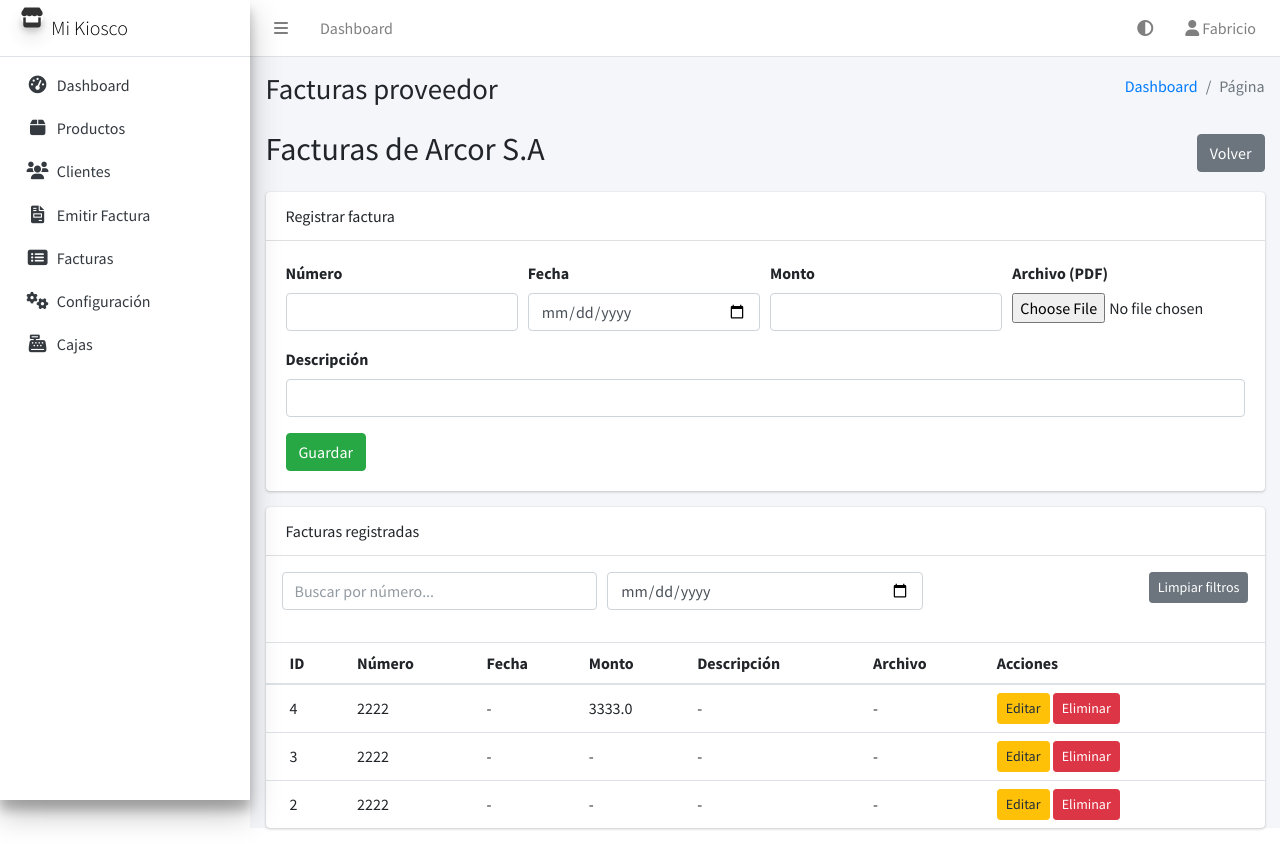
After one commit to fabricioverhagen/Software-web-Kiosco, a Flask app: page /dashboard/proveedores/1/facturas in a window 1280 px wide. The commit adds this page. Run offline with Flask 3, Linux system fonts and the light colour scheme; a user stored in the database is signed in; data comes from the database, SQL or seed files in the repository; both versions use the stored data as it was after the commit; some libraries are stand-ins or nearby versions.

Commit message:
Agregado de proveedores y facturas de proveedores

```diff
--- a/app.py
+++ b/app.py
@@ -6,6 +6,12 @@ import os
 
 app = Flask(__name__)
 app.secret_key = "admin"
+# Configuración para uploads
+BASE_DIR = os.path.dirname(__file__)
+UPLOAD_FOLDER = os.path.join(BASE_DIR, 'static', 'uploads', 'proveedor_facturas')
+ALLOWED_EXTENSIONS = {'pdf'}
+os.makedirs(UPLOAD_FOLDER, exist_ok=True)
+app.config['UPLOAD_FOLDER'] = UPLOAD_FOLDER
 
 def get_db_connection():
     # Esto busca en la carpeta del proyecto
@@ -38,6 +44,37 @@ def ensure_cajas_table():
 
 # Asegurarse de que la tabla exista al iniciar
 ensure_cajas_table()
+
+
+def ensure_facturas_proveedores_table():
+    """Crea la tabla 'facturas_proveedores' si no existe."""
+    conn = get_db_connection()
+    try:
+        conn.execute('''
+            CREATE TABLE IF NOT EXISTS facturas_proveedores (
+                id INTEGER PRIMARY KEY AUTOINCREMENT,
+                id_proveedor INTEGER NOT NULL,
+                numero TEXT,
+                fecha TEXT,
+                monto REAL,
+                descripcion TEXT,
+                archivo TEXT,
+                creado_en TEXT
+            )
+        ''')
+        conn.commit()
+    except Exception as e:
+        print(f"Error creando tabla facturas_proveedores: {e}")
+    finally:
+        conn.close()
+
+
+# Asegurarse de que la tabla exista al iniciar
+ensure_facturas_proveedores_table()
+
+
+def allowed_file(filename):
+    return '.' in filename and filename.rsplit('.', 1)[1].lower() in ALLOWED_EXTENSIONS
 
 #----------------------------------------------------- Funciones dashboard ------------------------------------------------------
 def get_dashboard_data():
@@ -243,6 +280,176 @@ def gestion_proveedores():
 
     conn.close()
     return render_template('gestion_proveedores.html', proveedores=proveedores)
+
+
+@app.route('/dashboard/proveedores/<int:id>/facturas', methods=['GET', 'POST'])
+def proveedor_facturas(id):
+    """Listar y subir facturas para un proveedor."""
+    if "user" not in session:
+        flash("Debes iniciar sesión para acceder.", "warning")
+        return redirect(url_for("login"))
+
+    conn = get_db_connection()
+    proveedor = conn.execute('SELECT * FROM proveedores WHERE id = ?', (id,)).fetchone()
+    if not proveedor:
+        conn.close()
+        flash('Proveedor no encontrado', 'danger')
+        return redirect(url_for('gestion_proveedores'))
+
+    if request.method == 'POST':
+        # Campos manuales
+        numero = request.form.get('numero', '').strip()
+        fecha = request.form.get('fecha', '').strip()
+        monto = request.form.get('monto', '').strip()
+        descripcion = request.form.get('descripcion', '').strip()
+
+        archivo = None
+        # Manejar archivo subido
+        if 'archivo' in request.files:
+            file = request.files['archivo']
+            if file and file.filename != '' and allowed_file(file.filename):
+                # Generar nombre seguro único
+                timestamp = datetime.now().strftime('%Y%m%d%H%M%S')
+                filename = f"prov_{id}_{timestamp}.pdf"
+                file_path = os.path.join(app.config['UPLOAD_FOLDER'], filename)
+                file.save(file_path)
+                archivo = filename
+            elif file and file.filename != '':
+                flash('Formato de archivo no permitido. Solo PDF.', 'danger')
+                conn.close()
+                return redirect(url_for('proveedor_facturas', id=id))
+
+        # Normalizar monto
+        try:
+            monto_val = float(monto) if monto else None
+        except:
+            monto_val = None
+
+        creado_en = datetime.now().strftime('%Y-%m-%d %H:%M:%S')
+
+        try:
+            conn.execute('''INSERT INTO facturas_proveedores (id_proveedor, numero, fecha, monto, descripcion, archivo, creado_en)
+                            VALUES (?, ?, ?, ?, ?, ?, ?)''',
+                         (id, numero if numero else None, fecha if fecha else None, monto_val, descripcion if descripcion else None, archivo, creado_en))
+            conn.commit()
+            flash('Factura registrada correctamente.', 'success')
+        except Exception as e:
+            conn.rollback()
+            flash(f'Error al registrar la factura: {e}', 'danger')
+        finally:
+            pass
+
+    # Traer facturas del proveedor
+    facturas = conn.execute('SELECT * FROM facturas_proveedores WHERE id_proveedor = ? ORDER BY creado_en DESC', (id,)).fetchall()
+    conn.close()
+    return render_template('proveedor_facturas.html', proveedor=proveedor, facturas=facturas)
+
+
+@app.route('/dashboard/proveedores/facturas/descargar/<int:id>', methods=['GET'])
+def descargar_factura(id):
+    if "user" not in session:
+        flash("Debes iniciar sesión para acceder.", "warning")
+        return redirect(url_for("login"))
+
+    conn = get_db_connection()
+    f = conn.execute('SELECT archivo FROM facturas_proveedores WHERE id = ?', (id,)).fetchone()
+    conn.close()
+    if not f or not f['archivo']:
+        flash('Archivo no disponible', 'danger')
+        return redirect(request.referrer or url_for('gestion_proveedores'))
+
+    return redirect(url_for('static', filename=f"uploads/proveedor_facturas/{f['archivo']}"))
+
+
+@app.route('/dashboard/proveedores/facturas/eliminar/<int:id>', methods=['POST'])
+def eliminar_factura_proveedor(id):
+    if "user" not in session:
+        flash("Debes iniciar sesión para acceder.", "warning")
+        return redirect(url_for("login"))
+
+    conn = get_db_connection()
+    f = conn.execute('SELECT archivo, id_proveedor FROM facturas_proveedores WHERE id = ?', (id,)).fetchone()
+    if not f:
+        conn.close()
+        flash('Factura no encontrada', 'danger')
+        return redirect(url_for('gestion_proveedores'))
+
+    try:
+        # borrar archivo si existe
+        if f['archivo']:
+            path = os.path.join(app.config['UPLOAD_FOLDER'], f['archivo'])
+            if os.path.exists(path):
+                os.remove(path)
+
+        conn.execute('DELETE FROM facturas_proveedores WHERE id = ?', (id,))
+        conn.commit()
+        flash('Factura eliminada correctamente', 'success')
+    except Exception as e:
+        conn.rollback()
+        flash(f'Error al eliminar factura: {e}', 'danger')
+    finally:
+        proveedor_id = f['id_proveedor']
+        conn.close()
+
+    return redirect(url_for('proveedor_facturas', id=proveedor_id))
+
+
+@app.route('/dashboard/proveedores/facturas/editar/<int:id>', methods=['POST'])
+def editar_factura_proveedor(id):
+    if "user" not in session:
+        flash("Debes iniciar sesión para acceder.", "warning")
+        return redirect(url_for("login"))
+
+    conn = get_db_connection()
+    f = conn.execute('SELECT * FROM facturas_proveedores WHERE id = ?', (id,)).fetchone()
+    if not f:
+        conn.close()
+        flash('Factura no encontrada', 'danger')
+        return redirect(url_for('gestion_proveedores'))
+
+    numero = request.form.get('numero', '').strip()
+    fecha = request.form.get('fecha', '').strip()
+    monto = request.form.get('monto', '').strip()
+    descripcion = request.form.get('descripcion', '').strip()
+
+    archivo = f['archivo']
+    # Manejar reemplazo de archivo
+    if 'archivo' in request.files:
+        file = request.files['archivo']
+        if file and file.filename != '' and allowed_file(file.filename):
+            # eliminar archivo viejo si existe
+            if archivo:
+                old_path = os.path.join(app.config['UPLOAD_FOLDER'], archivo)
+                if os.path.exists(old_path):
+                    os.remove(old_path)
+            timestamp = datetime.now().strftime('%Y%m%d%H%M%S')
+            filename = f"prov_{f['id_proveedor']}_{timestamp}.pdf"
+            file_path = os.path.join(app.config['UPLOAD_FOLDER'], filename)
+            file.save(file_path)
+            archivo = filename
+        elif file and file.filename != '':
+            flash('Formato de archivo no permitido. Solo PDF.', 'danger')
+            conn.close()
+            return redirect(url_for('proveedor_facturas', id=f['id_proveedor']))
+
+    try:
+        monto_val = float(monto) if monto else None
+    except:
+        monto_val = None
+
+    try:
+        conn.execute('''UPDATE facturas_proveedores SET numero = ?, fecha = ?, monto = ?, descripcion = ?, archivo = ? WHERE id = ?''',
+                     (numero if numero else None, fecha if fecha else None, monto_val, descripcion if descripcion else None, archivo, id))
+        conn.commit()
+        flash('Factura actualizada correctamente', 'success')
+    except Exception as e:
+        conn.rollback()
+        flash(f'Error al actualizar factura: {e}', 'danger')
+    finally:
+        proveedor_id = f['id_proveedor']
+        conn.close()
+
+    return redirect(url_for('proveedor_facturas', id=proveedor_id))
 
 
 @app.route('/proveedores/eliminar/<int:id>', methods=['POST'])
--- a/templates/gestion_proveedores.html
+++ b/templates/gestion_proveedores.html
@@ -28,8 +28,9 @@
             <td>{{ proveedor['ciudad'] }}</td>
             <td>{{ proveedor['estado'] }}</td>
             <td>
-                <button class="btn btn-sm btn-warning" data-toggle="modal" data-target="#proveedorModal"
-                        onclick='openProveedorModal({{ proveedor|tojson|safe }})'>Editar</button>
+    <button class="btn btn-sm btn-warning" data-toggle="modal" data-target="#proveedorModal"
+      onclick='openProveedorModal({{ proveedor|tojson|safe }})'>Editar</button>
+    <a href="{{ url_for('proveedor_facturas', id=proveedor['id']) }}" class="btn btn-sm btn-primary">Facturas</a>
 
                 <form action="{{ url_for('eliminar_proveedor', id=proveedor['id']) }}" method="post" style="display:inline;">
                     <button type="submit" class="btn btn-sm btn-danger" onclick="return confirm('¿Eliminar proveedor?')">Eliminar</button>
--- /dev/null
+++ b/templates/proveedor_facturas.html
@@ -0,0 +1,212 @@
+{% extends "base.html" %}
+{% block page_title %}Facturas proveedor{% endblock %}
+{% block content %}
+<div class="d-flex justify-content-between align-items-center mb-3">
+    <h2>Facturas de {{ proveedor['razon_social'] }}</h2>
+    <a href="{{ url_for('gestion_proveedores') }}" class="btn btn-secondary">Volver</a>
+</div>
+
+<div class="card mb-3">
+    <div class="card-header">Registrar factura</div>
+    <div class="card-body">
+        <form method="post" enctype="multipart/form-data">
+            <div class="form-row">
+                <div class="form-group col-md-3">
+                    <label>Número</label>
+                    <input type="text" name="numero" class="form-control">
+                </div>
+                <div class="form-group col-md-3">
+                    <label>Fecha</label>
+                    <input type="date" name="fecha" class="form-control">
+                </div>
+                <div class="form-group col-md-3">
+                    <label>Monto</label>
+                    <input type="number" step="0.01" name="monto" class="form-control">
+                </div>
+                <div class="form-group col-md-3">
+                    <label>Archivo (PDF)</label>
+                    <input type="file" name="archivo" accept="application/pdf" class="form-control-file">
+                </div>
+            </div>
+
+            <div class="form-group">
+                <label>Descripción</label>
+                <input type="text" name="descripcion" class="form-control">
+            </div>
+
+            <button class="btn btn-success">Guardar</button>
+        </form>
+    </div>
+</div>
+
+<div class="card">
+    <div class="card-header">Facturas registradas</div>
+    <div class="card-body p-0">
+        {% if facturas %}
+        <div class="p-3">
+            <div class="form-row">
+                <div class="form-group col-md-4">
+                    <input id="filter_numero" class="form-control" type="text" placeholder="Buscar por número...">
+                </div>
+                <div class="form-group col-md-4">
+                    <input id="filter_fecha" class="form-control" type="date" placeholder="Filtrar por fecha">
+                </div>
+                <div class="form-group col-md-4 text-right">
+                    <button id="clear_filters" class="btn btn-sm btn-secondary">Limpiar filtros</button>
+                </div>
+            </div>
+        </div>
+        <div class="table-responsive">
+            <table class="table table-sm m-0">
+                <thead>
+                    <tr>
+                        <th>ID</th>
+                        <th>Número</th>
+                        <th>Fecha</th>
+                        <th>Monto</th>
+                        <th>Descripción</th>
+                        <th>Archivo</th>
+                        <th>Acciones</th>
+                    </tr>
+                </thead>
+                <tbody>
+                    {% for f in facturas %}
+                    <tr>
+                        <td>{{ f['id'] }}</td>
+                        <td>{{ f['numero'] or '-' }}</td>
+                        <td>{{ f['fecha'] or '-' }}</td>
+                        <td>{{ f['monto'] if f['monto'] is not none else '-' }}</td>
+                        <td>{{ f['descripcion'] or '-' }}</td>
+                        <td>
+                            {% if f['archivo'] %}
+                                <a href="{{ url_for('descargar_factura', id=f['id']) }}" target="_blank">Ver PDF</a>
+                            {% else %}
+                                -
+                            {% endif %}
+                        </td>
+                        <td>
+                            <button class="btn btn-sm btn-warning"
+                                    data-toggle="modal" data-target="#editarFacturaModal"
+                                    data-id="{{ f['id'] }}"
+                                    data-numero="{{ f['numero'] or '' }}"
+                                    data-fecha="{{ f['fecha'] or '' }}"
+                                    data-monto="{{ f['monto'] if f['monto'] is not none else '' }}"
+                                    data-descripcion="{{ f['descripcion'] or '' }}"
+                            >Editar</button>
+
+                            <form method="post" action="{{ url_for('eliminar_factura_proveedor', id=f['id']) }}" style="display:inline;">
+                                <button class="btn btn-sm btn-danger" onclick="return confirm('Eliminar factura?')">Eliminar</button>
+                            </form>
+                        </td>
+                    </tr>
+                    {% endfor %}
+                </tbody>
+            </table>
+        </div>
+                {% else %}
+                <div class="p-4 text-center text-muted">No hay facturas registradas para este proveedor.</div>
+                {% endif %}
+        </div>
+</div>
+
+<!-- Modal Editar Factura (dentro del bloque content para que se renderice) -->
+<div class="modal fade" id="editarFacturaModal" tabindex="-1" role="dialog" aria-labelledby="editarFacturaLabel" aria-hidden="true">
+    <div class="modal-dialog" role="document">
+        <form method="post" enctype="multipart/form-data" id="editarFacturaForm">
+            <div class="modal-content">
+                <div class="modal-header">
+                    <h5 class="modal-title" id="editarFacturaLabel">Editar factura</h5>
+                    <button type="button" class="close" data-dismiss="modal" aria-label="Cerrar">
+                        <span aria-hidden="true">&times;</span>
+                    </button>
+                </div>
+                <div class="modal-body">
+                    <input type="hidden" name="id" id="edit_id">
+
+                    <div class="form-row">
+                        <div class="form-group col-md-6">
+                            <label>Número</label>
+                            <input type="text" name="numero" id="edit_numero" class="form-control">
+                        </div>
+                        <div class="form-group col-md-6">
+                            <label>Fecha</label>
+                            <input type="date" name="fecha" id="edit_fecha" class="form-control">
+                        </div>
+                    </div>
+
+                    <div class="form-row">
+                        <div class="form-group col-md-6">
+                            <label>Monto</label>
+                            <input type="number" step="0.01" name="monto" id="edit_monto" class="form-control">
+                        </div>
+                        <div class="form-group col-md-6">
+                            <label>Archivo (PDF) - dejar vacío para conservar</label>
+                            <input type="file" name="archivo" id="edit_archivo" accept="application/pdf" class="form-control-file">
+                        </div>
+                    </div>
+
+                    <div class="form-group">
+                        <label>Descripción</label>
+                        <input type="text" name="descripcion" id="edit_descripcion" class="form-control">
+                    </div>
+                </div>
+                <div class="modal-footer">
+                    <button type="submit" class="btn btn-success">Guardar cambios</button>
+                    <button type="button" class="btn btn-secondary" data-dismiss="modal">Cancelar</button>
+                </div>
+            </div>
+        </form>
+    </div>
+</div>
+
+{% endblock %}
+
+{% block scripts %}
+<script>
+$(function() {
+    $('#editarFacturaModal').on('show.bs.modal', function (event) {
+      var button = $(event.relatedTarget)
+      var id = button.data('id')
+      var numero = button.data('numero')
+      var fecha = button.data('fecha')
+      var monto = button.data('monto')
+      var descripcion = button.data('descripcion')
+
+      var modal = $(this)
+      modal.find('#edit_id').val(id)
+      modal.find('#edit_numero').val(numero)
+      modal.find('#edit_fecha').val(fecha)
+      modal.find('#edit_monto').val(monto)
+      modal.find('#edit_descripcion').val(descripcion)
+
+      // Cambiar action del formulario al endpoint de edición
+      modal.find('#editarFacturaForm').attr('action', '/dashboard/proveedores/facturas/editar/' + id)
+    })
+
+    // Filtrado client-side por número y fecha
+    function applyFilters() {
+        var num = $('#filter_numero').val().toLowerCase();
+        var fecha = $('#filter_fecha').val();
+
+        $('table tbody tr').each(function() {
+            var row = $(this);
+            var cellNumero = row.find('td:nth-child(2)').text().toLowerCase();
+            var cellFecha = row.find('td:nth-child(3)').text().trim();
+
+            var matchNum = !num || cellNumero.indexOf(num) !== -1;
+            var matchFecha = !fecha || cellFecha.indexOf(fecha) !== -1;
+
+            if (matchNum && matchFecha) {
+                row.show();
+            } else {
+                row.hide();
+            }
+        });
+    }
+
+    $('#filter_numero').on('input', applyFilters);
+    $('#filter_fecha').on('change', applyFilters);
+    $('#clear_filters').on('click', function(e){ e.preventDefault(); $('#filter_numero').val(''); $('#filter_fecha').val(''); applyFilters(); });
+})
+</script>
+{% endblock %}
```
Also changed, not shown: basededatosflask.db.
